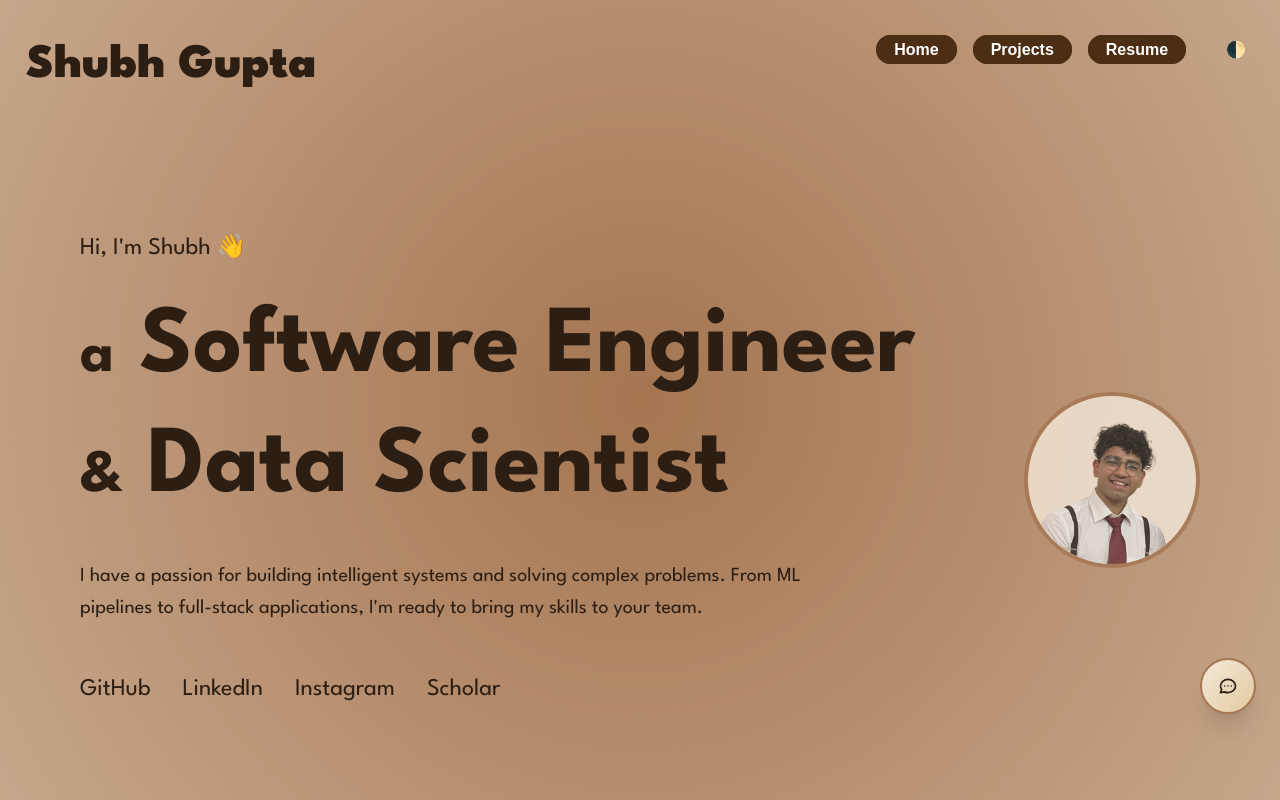
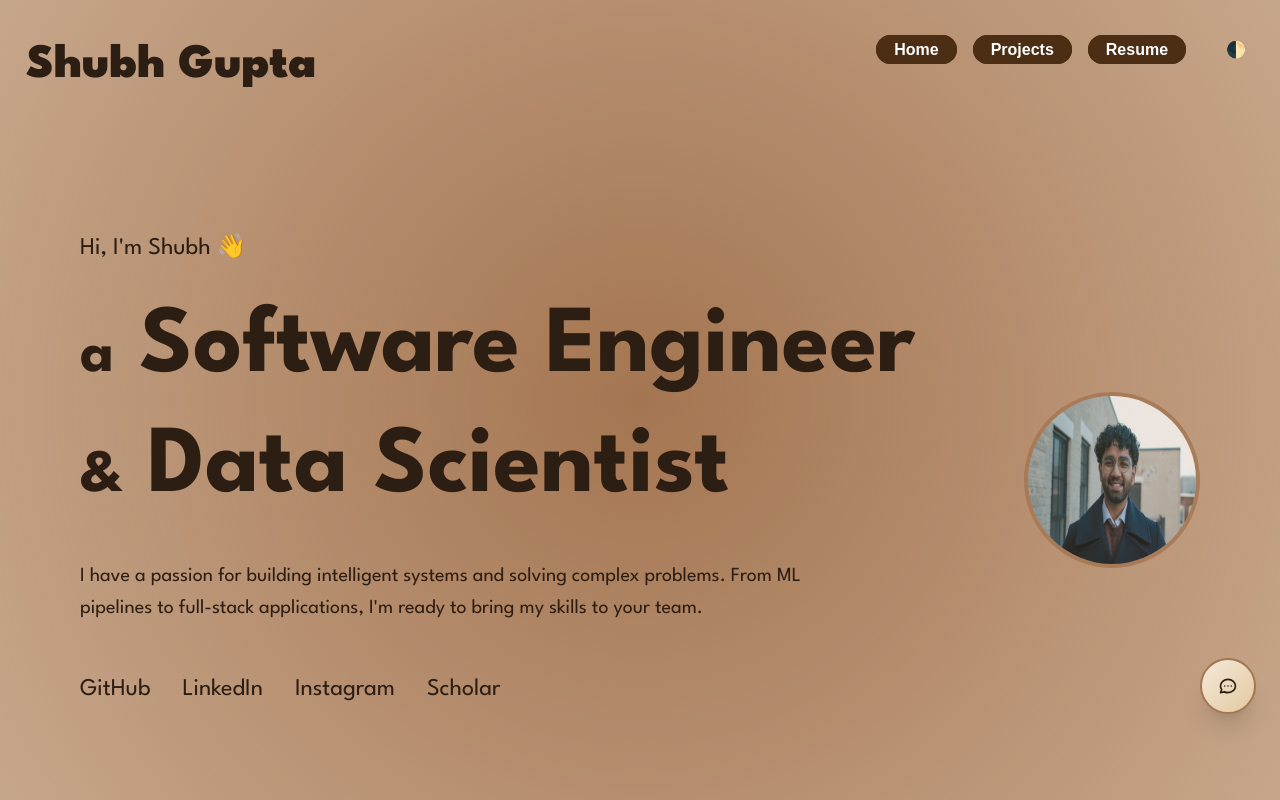
Before and after one commit to ShubhG7/shubhgupta.github.io, a Next.js app: page / in a window 1280 px wide. Shown: the top 800 px of the page. Built offline with nearby package versions, Linux system fonts and the light colour scheme.

Commit message:
Update profile image

```diff
--- a/src/app/page.tsx
+++ b/src/app/page.tsx
@@ -16,7 +16,7 @@ export default function Home() {
   }, []);
 
   const profileImages = [
-    {src: '/images/profile/46ff3466-6b0e-46e0-abe5-0e4c0c80412f-removebg-preview.png', alt: 'Shubh Gupta'},
+    {src: '/images/profile/Gemini_Generated_Image_xdveioxdveioxdve.png', alt: 'Shubh Gupta'},
   ]
 
   const [activeImage, setActiveImage] = useState(0);
```
Also changed, not shown: public/images/profile/Gemini_Generated_Image_xdveioxdveioxdve.png (added).
